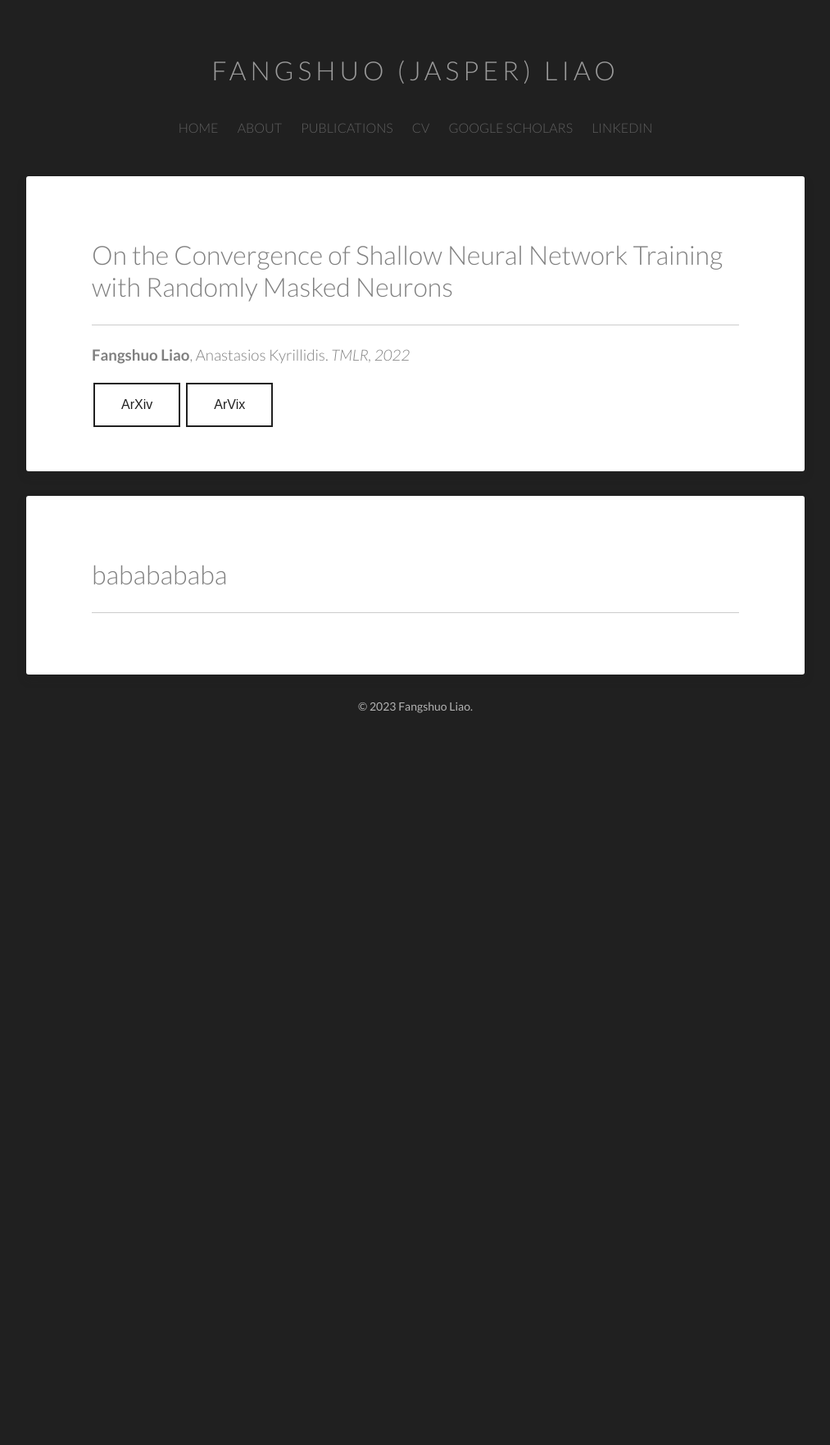
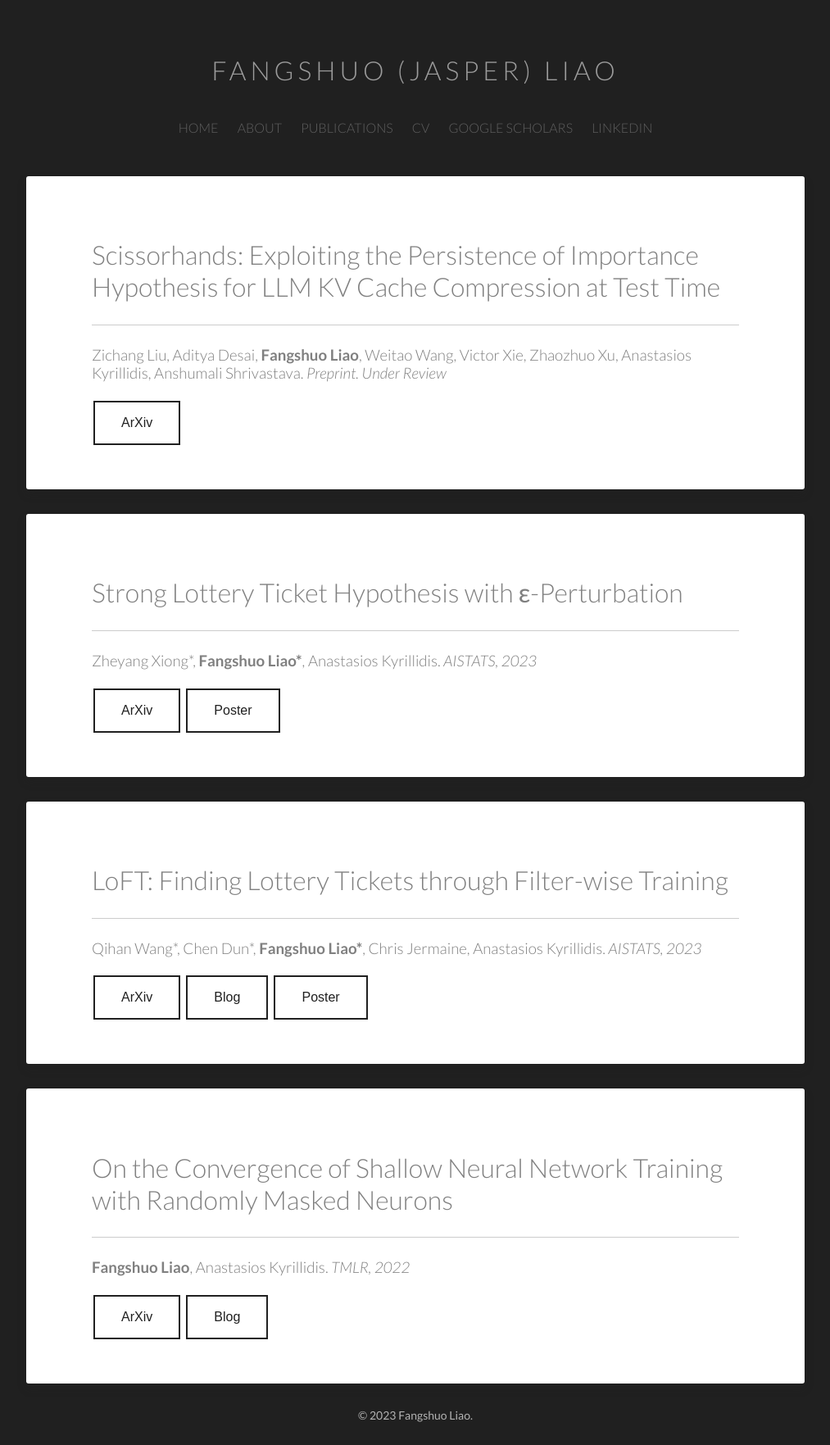
Before and after one commit to JasperLiao/JasperLiao.github.io, a Jekyll site: the page built from publications/index.html, in a window 1280 px wide. Shown: the whole page at 82% size, without its empty margins (133-1146 px from the left). Built offline with Jekyll 4.4.1, drawn with Linux system fonts in a browser that asks for light colours; before the commit the page ends 900 px from its top, so only the background shows below that.

Commit message:
all publications

```diff
--- a/publications/index.html
+++ b/publications/index.html
@@ -47,6 +47,55 @@ title: Publications
 <body>
     <article>
         <h1 class="entry-title">
+            Scissorhands: Exploiting the Persistence of Importance Hypothesis for LLM KV Cache Compression at Test Time
+        </h1>
+
+        <hr>
+
+        <h3 class="entry-subtitle">
+            Zichang Liu, Aditya Desai, <strong>Fangshuo Liao</strong>, Weitao Wang, Victor Xie, Zhaozhuo Xu, Anastasios Kyrillidis, Anshumali Shrivastava. <em>Preprint. Under Review</em>
+
+        </h3>
+
+        <button class="button button1"><a href="https://arxiv.org/abs/2305.17118" target="_blank">ArXiv</a></button>
+
+    </article>
+
+    <article>
+        <h1 class="entry-title">
+            Strong Lottery Ticket Hypothesis with &epsilon;-Perturbation
+        </h1>
+
+        <hr>
+
+        <h3 class="entry-subtitle">
+            Zheyang Xiong*, <strong>Fangshuo Liao*</strong>, Anastasios Kyrillidis. <em>AISTATS, 2023</em>
+        </h3>
+
+        <button class="button button1"><a href="https://arxiv.org/abs/2210.16589" target="_blank">ArXiv</a></button>
+        <button class="button button1"><a href="posters/PerturbedSLTH.pdf" target="_blank">Poster</a></button>
+
+    </article>
+
+    <article>
+        <h1 class="entry-title">
+            LoFT: Finding Lottery Tickets through Filter-wise Training
+        </h1>
+
+        <hr>
+
+        <h3 class="entry-subtitle">
+            Qihan Wang*, Chen Dun*, <strong>Fangshuo Liao*</strong>, Chris Jermaine, Anastasios Kyrillidis. <em>AISTATS, 2023</em>
+        </h3>
+
+        <button class="button button1"><a href="https://arxiv.org/abs/2210.16169" target="_blank">ArXiv</a></button>
+        <button class="button button1"><a href="https://akyrillidis.github.io/ist/" target="_blank">Blog</a></button>
+        <button class="button button1"><a href="posters/LOFT_Poster.pdf" target="_blank">Poster</a></button>
+
+    </article>
+
+    <article>
+        <h1 class="entry-title">
             On the Convergence of Shallow Neural Network Training with Randomly Masked Neurons
         </h1>
 
@@ -56,37 +105,8 @@ title: Publications
             <strong>Fangshuo Liao</strong>, Anastasios Kyrillidis. <em>TMLR, 2022</em>
         </h3>
 
-        <!-- <ul class="entry-meta inline-list">
-            {% for item in (0..site.tags.size) %}{% unless forloop.last %}
-                {% capture this_word %}{{ tags_list[item] | strip_newlines }}{% endcapture %}
-                       <li><a href="#{{ this_word }}" class="tag"><span class="term">{{ this_word }}</span> <span class="count">({{ site.tags[this_word].size }})</span></a></li>
-                {% endunless %}
-            {% endfor %}
-        </ul> -->
         <button class="button button1"><a href="https://arxiv.org/abs/2112.02668" target="_blank">ArXiv</a></button>
-        <button class="button button1"><a href="https://arxiv.org/abs/2112.02668" target="_blank">ArVix</a></button>
-
-
-
-
-    </article>
-
-    <article>
-        <h1 class="entry-title">
-            bababababa
-        </h1>
-
-        <hr>
-
-        <!-- <ul class="entry-meta inline-list">
-            {% for item in (0..site.tags.size) %}{% unless forloop.last %}
-                {% capture this_word %}{{ tags_list[item] | strip_newlines }}{% endcapture %}
-                       <li><a href="#{{ this_word }}" class="tag"><span class="term">{{ this_word }}</span> <span class="count">({{ site.tags[this_word].size }})</span></a></li>
-                {% endunless %}
-            {% endfor %}
-        </ul> -->
-
-
+        <button class="button button1"><a href="https://akyrillidis.github.io/ist/theory_IST.html" target="_blank">Blog</a></button>
 
     </article>
 
```
Also changed, not shown: 3 other files.
